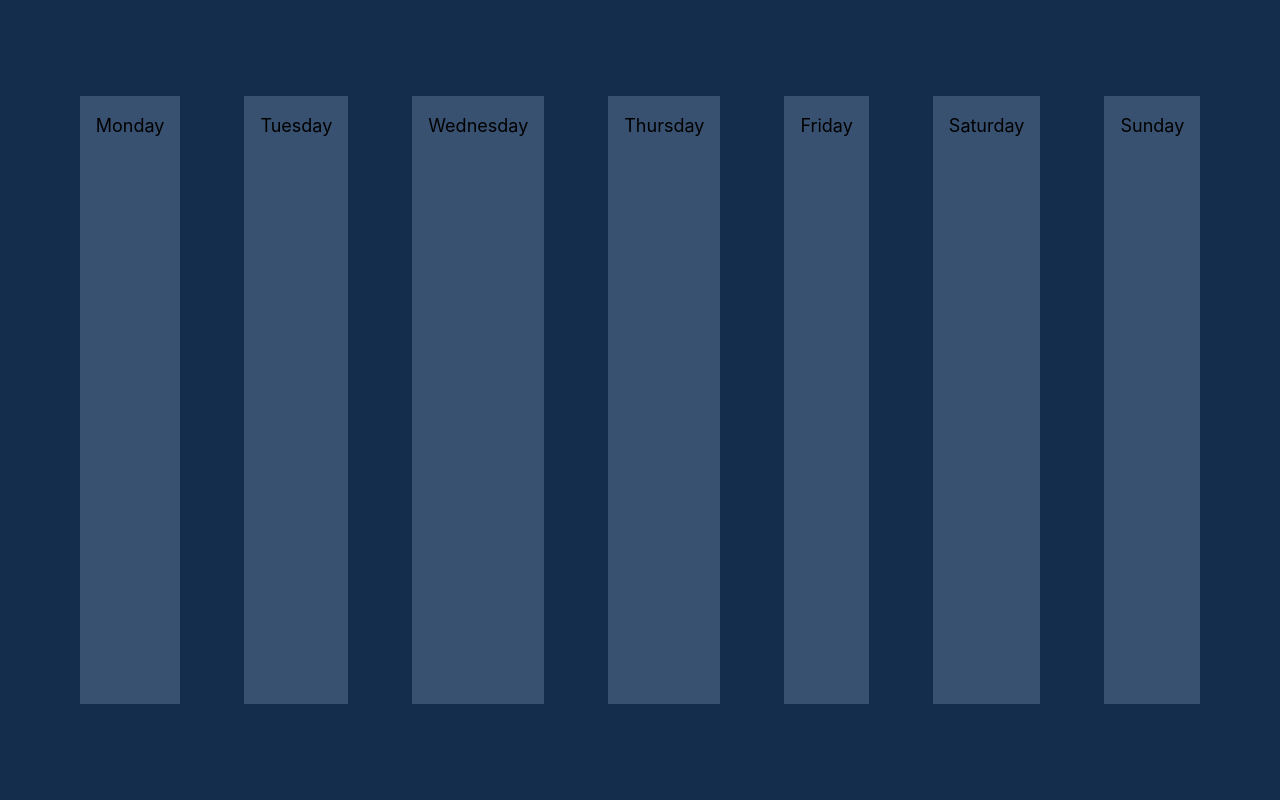
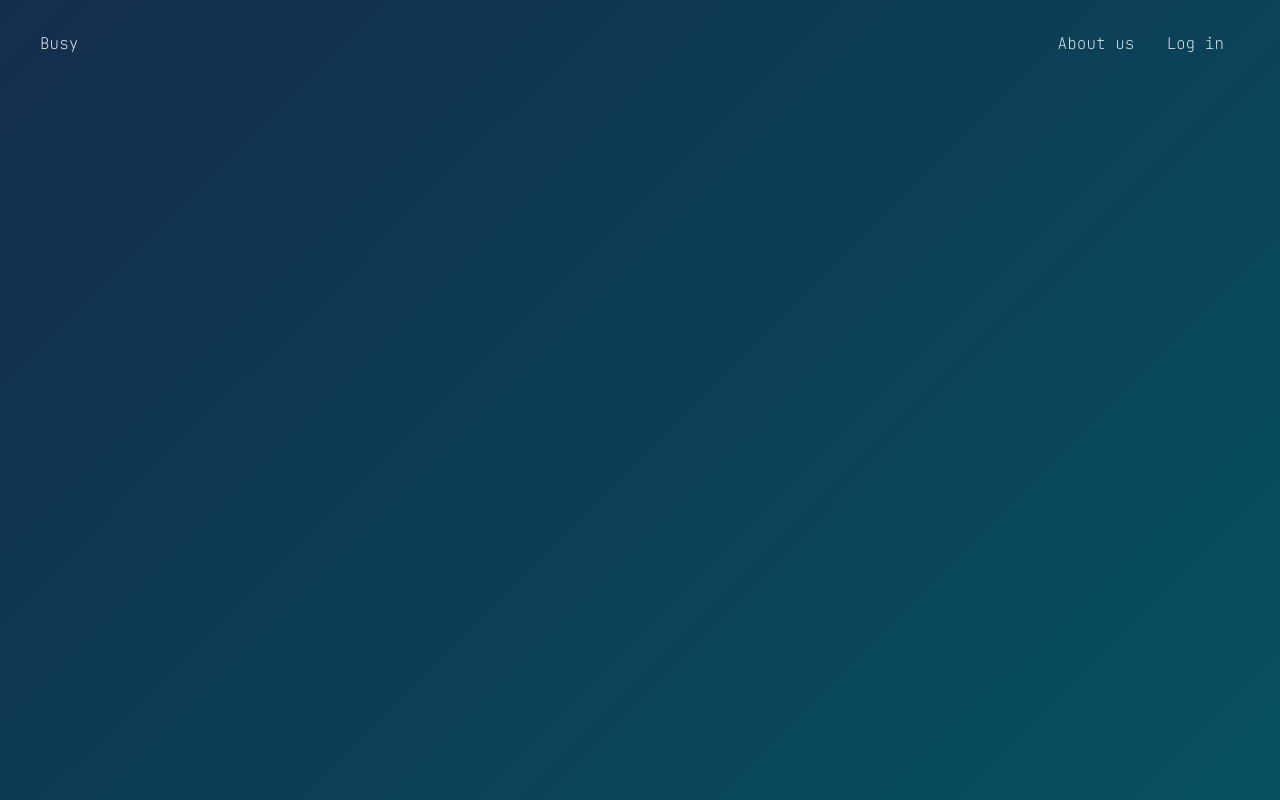
Before and after one commit to HamsterSnore/react-01, a React (Create React App) app: page / in a window 1280 px wide. Built offline with nearby package versions, Linux system fonts and the light colour scheme.

Commit message:
few changes

```diff
--- a/src/containers/Home.js
+++ b/src/containers/Home.js
@@ -1,8 +1,8 @@
 import ScheduleDayColumn from '../components/schedule-day-column'
 function Home() {
     return (
-        <div className="container color-dark-blue min-h-screen p-8 text-lg flex justify-center">
-            <div className="flex p-8 columns-auto">
+        <div className="container min-h-screen p-8 text-lg flex justify-center">
+            {/* <div className="flex p-8 columns-auto">
                 <ScheduleDayColumn dayName="Monday"/>
                 <ScheduleDayColumn dayName="Tuesday"/>
                 <ScheduleDayColumn dayName="Wednesday"/>
@@ -10,7 +10,7 @@ function Home() {
                 <ScheduleDayColumn dayName="Friday"/>
                 <ScheduleDayColumn dayName="Saturday"/>
                 <ScheduleDayColumn dayName="Sunday"/>
-            </div>
+            </div> */}
         </div>
     );
 }
--- /dev/null
+++ b/src/containers/Navbar.js
@@ -0,0 +1,19 @@
+import React from "react";
+
+class Navbar extends React.Component{
+    render(){
+        return (
+            <nav className="flex justify-between fixed top-0 left-0 right-0 px-10 py-8 text-white bg-transparent">
+                <div>
+                    <a href="/">Busy</a>
+                </div>
+                <div className="flex">
+                    <a href="/" className="mx-4">About us</a>
+                    <a href="/" className="mx-4">Log in</a>
+                </div>
+            </nav>
+        )
+    }
+}
+
+export default Navbar;
--- a/src/index.css
+++ b/src/index.css
@@ -5,6 +5,15 @@
 @font-face {
   font-family: "JetBrains Mono";
   src: url("fonts/JetBrainsMono-Thin.woff2") format("truetype");
+}
+
+#root{
+  background: linear-gradient(135deg, #142D4C, #055061);
+  display: flex;
+  justify-content: center;
+  align-items: center;
+  font-family: 'JetBrains Mono', source-code-pro, Menlo, Monaco, Consolas, 'Courier New',
+  monospace;;
 }
 
 .color-light-grey {
@@ -23,6 +32,10 @@
 	background: #142d4c;
 }
 
+nav{
+  background-color: green;
+}
+
 body {
   margin: 0;
   font-family: -apple-system, BlinkMacSystemFont, 'Segoe UI', 'Roboto', 'Oxygen',
@@ -31,8 +44,3 @@ body {
   -webkit-font-smoothing: antialiased;
   -moz-osx-font-smoothing: grayscale;
 }
-
-code {
-  font-family: 'JetBrains Mono', source-code-pro, Menlo, Monaco, Consolas, 'Courier New',
-    monospace;
-}
--- a/src/index.js
+++ b/src/index.js
@@ -2,11 +2,13 @@ import React from 'react';
 import ReactDOM from 'react-dom/client';
 import './index.css';
 import Home from './containers/Home';
+import Navbar from './containers/Navbar';
 import reportWebVitals from './reportWebVitals';
 
 const root = ReactDOM.createRoot(document.getElementById('root'));
 root.render(
   <React.StrictMode>
+    <Navbar />
     <Home />
   </React.StrictMode>
 );
```
